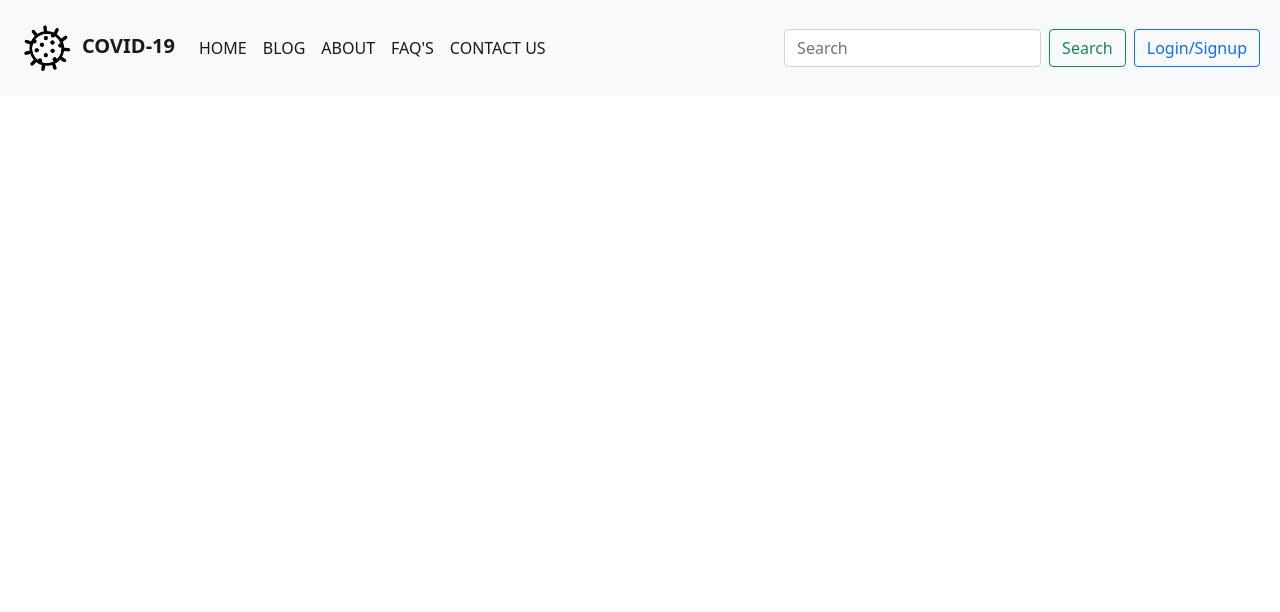
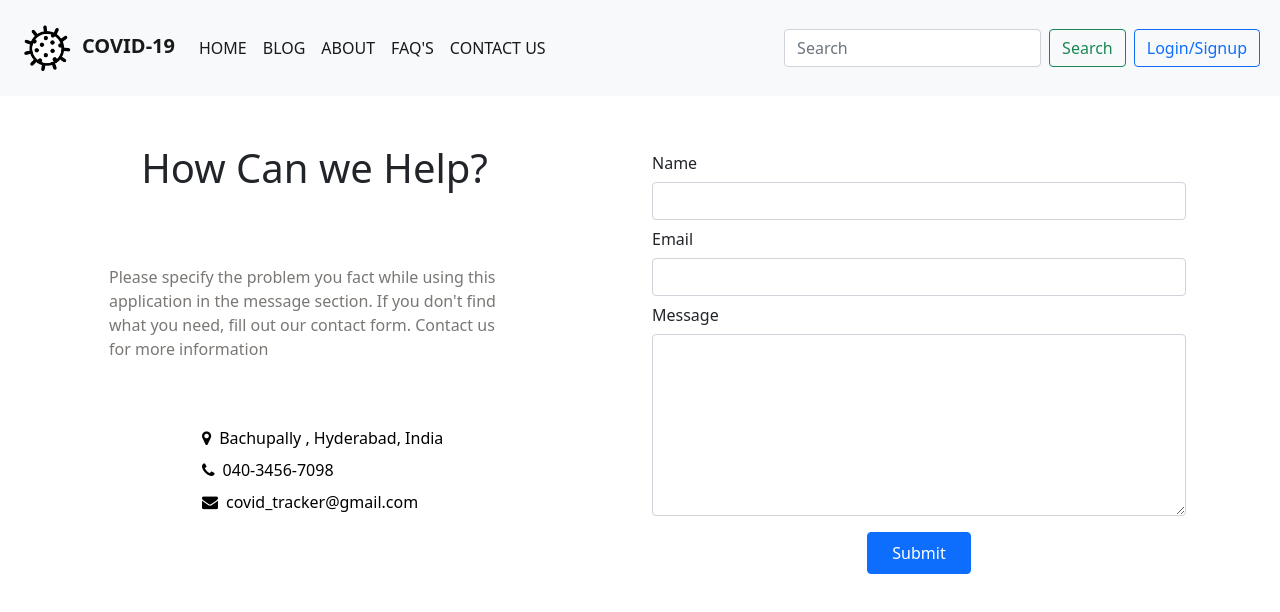
Before and after one commit to vikaskamarapu/react-covid-tracker, a React (Create React App) app: page /ContactUs in a window 1280 px wide. Shown: the top 612 px of the page. Built offline with nearby package versions, Linux system fonts and the light colour scheme.

Commit message:
updated contactUs,Faqs pages

```diff
--- a/package.json
+++ b/package.json
@@ -9,6 +9,7 @@
     "@testing-library/user-event": "^7.2.1",
     "bootstrap": "^5.1.3",
     "chart.js": "^2.9.3",
+    "font-awesome": "^4.7.0",
     "leaflet": "^1.6.0",
     "numeral": "^2.0.6",
     "prop-types": "^15.8.1",
--- a/src/App.js
+++ b/src/App.js
@@ -5,7 +5,8 @@ import Home from "./components/Home";
 import NavBar from "./components/NavBar";
 import Joinus from "./components/Joinus";
 import About from "./components/About";
-import Support from "./components/Faq";
+import Faq from "./components/Faq";
+import ContactUs from "./components/ContactUs";
 function App() {
   return (
     <div>
@@ -14,7 +15,8 @@ function App() {
         <Route path="/" element={<Home />}></Route>
         <Route path="/joinus" element={<Joinus />}></Route>
         <Route path="/about" element={<About />}></Route>
-        <Route path="/support" element={<Support />}></Route>
+        <Route path="/faq" element={<Faq />}></Route>
+        <Route path="/ContactUs" element={<ContactUs />}></Route>
       </Routes>
     </div>
   )
--- /dev/null
+++ b/src/components/ContactUs.css
@@ -0,0 +1,14 @@
+.row{
+  display: flex;
+  justify-content: space-between;
+}
+.info{
+  color:rgb(122, 119, 116);
+  margin-bottom: 50px;
+  padding: 15px;
+}
+.details{
+  list-style-type: unstyled;
+  padding-left: 100px;
+  margin-bottom: 5px;
+}
--- /dev/null
+++ b/src/components/ContactUs.js
@@ -0,0 +1,62 @@
+import React from 'react'
+import "./ContactUs.css"
+function ContactUs() {
+  return (
+    <div className='container pt-5'>
+      <div className='container'>
+        <div className='row'>
+          <div className='col-md-5 mr-auto'>
+            <h1>How Can we Help?</h1>
+            <p className='info'>Please specify the problem you fact while using this application in the message section. If you don't find what you need, fill out our contact form. Contact us for more information </p>
+            <ul className="details">
+              <li class="d-flex text-black mb-2">
+                <span class="mr-3"><span class="fa fa-map-marker px-2"></span></span>  Bachupally , Hyderabad, India
+              </li>
+              <li class="d-flex text-black mb-2">
+                <span class="mr-3">
+                  <span class="fa fa-phone px-2"></span>
+                  </span> 040-3456-7098
+              </li>
+              <li class="d-flex text-black">
+                <span class="mr-3">
+                <span class="fa fa-envelope px-2"></span>
+                </span> covid_tracker@gmail.com
+                </li>
+            </ul>
+          </div>
+          <div class="col-md-6">
+            <form class="mb-5" method="post" id="contactForm" name="contactForm" novalidate="novalidate">
+              <div class="row">
+                <div class="col-md-12 form-group">
+                  <label for="name" class="col-form-label">Name</label>
+                  <input type="text" class="form-control" name="name" id="name"/>
+                </div>
+              </div>
+              <div class="row">
+                <div class="col-md-12 form-group">
+                  <label for="email" class="col-form-label">Email</label>
+                  <input type="text" class="form-control" name="email" id="email"/>
+                </div>
+              </div>
+              <div class="row">
+                <div class="col-md-12 form-group">
+                  <label for="message" class="col-form-label">Message</label>
+                  <textarea class="form-control" name="message" id="message" cols="30" rows="7"></textarea>
+                </div>
+              </div>
+              <div class="row">
+                <div className='text-center p-3 col-md-12'>
+                  <input type="submit" value="Submit" class="btn btn-primary rounded py-2 px-4"/>
+                    <span class="submitting"></span>
+                </div>
+              </div>
+            </form>
+          </div>
+        </div>
+      </div>
+
+    </div>
+  )
+}
+
+export default ContactUs
--- a/src/components/Faq.css
+++ b/src/components/Faq.css
@@ -1,9 +1,8 @@
 h1{
   text-align: center;
+  padding-bottom: 50px;
 }
-body{
+.columns{
   text-align: center;
+  justify-content: space-around;
 }
-.row-text-center{
-  display: flex;
-}
--- a/src/components/Faq.js
+++ b/src/components/Faq.js
@@ -2,8 +2,58 @@ import React from 'react'
 import "./Faq.css";
 function Faq() {
   return (
-    <div>
+    <div className='container'>
       <h1>FAQ'S</h1>
+      <div className="row">
+        <div className='columns' class='col-md-6 px-3'>
+          <div class="row card bg-light mb-3 ">
+            <div class="card-body">
+              <h4 class="card-title">Can you report COVID-19 data related to schools and/or colleges?</h4>
+              <p class="card-text">We do not currently have plans to track COVID-19 data related to either K-12 schools or colleges. Some states have begun to report COVID-19 data by K-12 school district. For additional information on COVID-19 in your area schools or colleges, check your local news sources, your city or county public health department.</p>
+            </div>
+          </div>
+        </div>
+        <div className='columns' class='col-md-6 px-3'>
+          <div class="row card bg-light mb-3 ">
+            <div class="card-body">
+              <h4 class="card-title">What are your sources? How is the data gathered for this project?</h4>
+              <p class="card-text">We are using state bulletins and official handles to update our numbers. The data is validated by a group of volunteers and published into a Google sheet and an API. API is available for all at api.covid19india.org. We would love it if you can use this data in the fight against this virus. The source list is here.</p>
+            </div>
+          </div>
+        </div>
+        <div class='col-md-6 px-3'>
+          <div class="row card bg-light mb-3 ">
+            <div class="card-body">
+              <h4 class="card-title">Why don’t you report county-level data?</h4>
+              <p class="card-text">We do not currently have plans to collect nationwide data at the county level, both because we do not have the resources to do so manually and because Johns Hopkins, The New York Times, and USAFacts.org are collecting county-level data automatically for cases and deaths. For a time, we did collect county-level data for select metro areas as part of our City Data project.</p>
+            </div>
+          </div>
+        </div>
+        <div class='col-md-6 px-3'>
+          <div class="row card bg-light mb-3 ">
+            <div class="card-body">
+              <h4 class="card-title">Are you planning to track vaccination data?</h4>
+              <p class="card-text">The COVID Tracking Project is not tracking data about COVID-19 vaccine distribution and administration for the US as a whole, but as of January 27, 2021, we do display CDC data on vaccinations in long-term care facilities on our data page. We will also be keeping a close eye on how states define and report vaccination metrics and will be maintaining internal logs and annotations about interesting features of this data.</p>
+            </div>
+          </div>
+        </div>
+        <div class='col-md-6 px-3'>
+          <div class="row card bg-light mb-3 ">
+            <div class="card-body">
+              <h4 class="card-title">Why are you guys putting in time and resources to do this while not gaining a single penny from it?</h4>
+              <p class="card-text">Because it affects all of us. Today it's someone else who is getting infected; tomorrow it could be us. We need to prevent the spread of this virus. We need to document the data so that people with knowledge can use this data to make informed decisions.</p>
+            </div>
+          </div>
+        </div>
+        <div class='col-md-6 px-3'>
+          <div class="row card bg-light mb-3 ">
+            <div class="card-body">
+              <h4 class="card-title">Who are you?</h4>
+              <p class="card-text">We are a group of dedicated volunteers who curate and verify the data coming from several sources. We extract the details, like a patient's relationship with other patients to identify local and community transmissions, travel history and status. We never collect or expose any personally identifiable data regarding the patients.</p>
+            </div>
+          </div>
+        </div>
+      </div>
     </div>
   )
 }
--- a/src/components/NavBar.js
+++ b/src/components/NavBar.js
@@ -24,16 +24,14 @@ function NavBar() {
               <Link className='nav-link active' to="blog">BLOG</Link>
               {/* <Link className='nav-link active' to="suggestions">SUGGESTIONS</Link> */}
               <Link className='nav-link active' to="about">ABOUT</Link>
-              <Link className='nav-link active' to="support">FAQ'S</Link>
+              <Link className='nav-link active' to="faq">FAQ'S</Link>
               {/* <NavDropdown title="JOIN US" id="navbarScrollingDropdown">
                 <NavDropdown.Item href="signup">SIGNUP</NavDropdown.Item>
                 <NavDropdown.Divider />
                 <NavDropdown.Item href="login">LOGIN</NavDropdown.Item>
               </NavDropdown> */}
               {/* <Link className='nav-link active' to="joinus" >LOGIN/SIGNUP</Link> */}
-              <Link className='nav-link active' to="contactus" >
-                CONTACT US
-              </Link>
+              <Link className='nav-link active' to="ContactUs" >CONTACT US </Link>
             </Nav>
             <Form className="d-flex">
               <FormControl
--- a/src/index.js
+++ b/src/index.js
@@ -5,6 +5,8 @@ import App from './App';
 import * as serviceWorker from './serviceWorker';
 import { BrowserRouter } from 'react-router-dom';
 import 'bootstrap/dist/css/bootstrap.css';
+import 'font-awesome/css/font-awesome.min.css';
+
 
 ReactDOM.render(
   <React.StrictMode>
```
Also changed, not shown: 1 other file (tests, documents, lock files or other folders).
